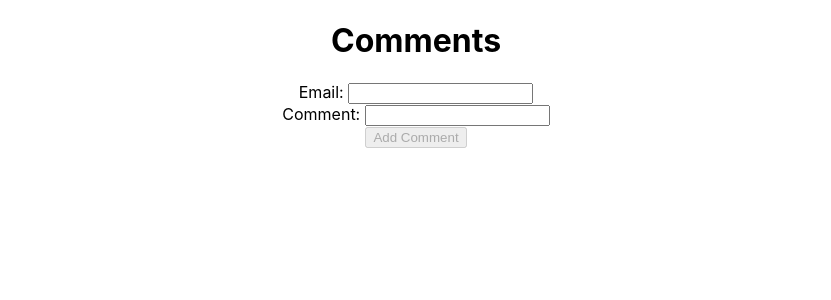
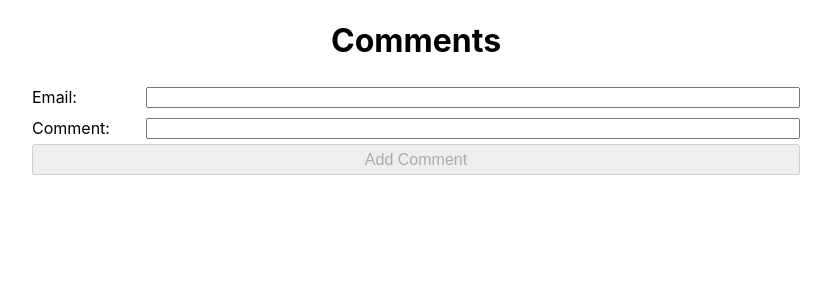
Before and after one commit to SajjadAliZaidi/single-stop-frontend-code-challenge, a React (Create React App) app: page / in a window 1280 px wide. Shown: the top 300 px of the page, without its empty margins (224-1055 px from the left). Built offline with nearby package versions, Linux system fonts and the light colour scheme.

Commit message:
CommentInput component styled properly

```diff
--- a/src/app.css
+++ b/src/app.css
@@ -1,17 +1,25 @@
 body {
-    margin: 0;
-    font-family: -apple-system, BlinkMacSystemFont, 'Segoe UI', 'Roboto', 'Oxygen',
-    'Ubuntu', 'Cantarell', 'Fira Sans', 'Droid Sans', 'Helvetica Neue',
+  margin: 0;
+  font-family: -apple-system, BlinkMacSystemFont, "Segoe UI", "Roboto", "Oxygen",
+    "Ubuntu", "Cantarell", "Fira Sans", "Droid Sans", "Helvetica Neue",
     sans-serif;
-    -webkit-font-smoothing: antialiased;
-    -moz-osx-font-smoothing: grayscale;
+  -webkit-font-smoothing: antialiased;
+  -moz-osx-font-smoothing: grayscale;
 }
 
 code {
-    font-family: source-code-pro, Menlo, Monaco, Consolas, 'Courier New',
+  font-family: source-code-pro, Menlo, Monaco, Consolas, "Courier New",
     monospace;
 }
 
 .app {
-    text-align: center;
+  text-align: center;
+  padding: 0 20%;
 }
+
+.error-text {
+  color: red;
+  font-size: medium;
+  font-weight: bold;
+  text-align: initial;
+}
--- a/src/components/CommentInput.js
+++ b/src/components/CommentInput.js
@@ -5,7 +5,28 @@ import * as actionCreators from '../redux/action-creators/index';
 import styled from 'styled-components';
 import { commentFactory } from '../utils/comments';
 
-const InputContainer = styled.div``;
+const InputContainer = styled.div`
+  display: flex;
+  justify-content: center;
+  padding: 5px 0;
+`;
+
+const InputLabel = styled.label`
+  width: 15%;
+  display: flex;
+  flex-direction: flex-start;
+`;
+
+const InputItem = styled.input`
+  width: 85%;
+`;
+
+const Button = styled.button`
+  width: 100%;
+  font-size: 1rem;
+  padding: 0.3rem;
+`;
+
 
 const CommentInput = () => {
 
@@ -29,7 +50,7 @@ const CommentInput = () => {
 
   const handleCommentSubmit = (e) => {
     if (email === '') {
-      setError('Email is required');
+      setError('Email address is required!');
     } else {
       console.log('submit');
       addComment(commentFactory({ email, body: commentBody }));
@@ -42,8 +63,10 @@ const CommentInput = () => {
   return (
     <React.Fragment>
       <InputContainer>
-        <label htmlFor="commentEmailInput">Email: </label>
-        <input
+        <InputLabel htmlFor="commentEmailInput">
+          Email:
+        </InputLabel>
+        <InputItem
           id="commentEmailInput"
           type="email"
           value={email}
@@ -51,21 +74,23 @@ const CommentInput = () => {
         />
       </InputContainer>
       <InputContainer>
-        <label htmlFor="commentBodyInput">Comment: </label>
-        <input
+        <InputLabel htmlFor="commentBodyInput">
+          Comment:
+        </InputLabel>
+        <InputItem
           id="commentBodyInput"
           type="text"
           value={commentBody}
           onChange={handleCommentInput}
         />
       </InputContainer>
-      <button
+      <Button
         onClick={handleCommentSubmit}
         disabled={commentBody === ''}
       >Add Comment
-      </button>
-      <p style={{ color: 'red' }}>{error}</p>
-    </React.Fragment>
+      </Button>
+      <p className="error-text">{error}</p>
+    </React.Fragment >
   );
 }
 
```
